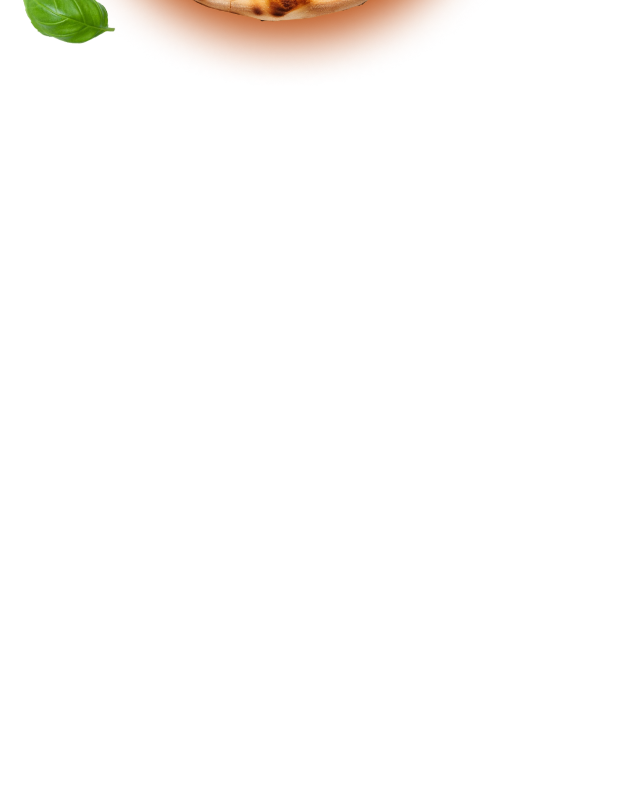
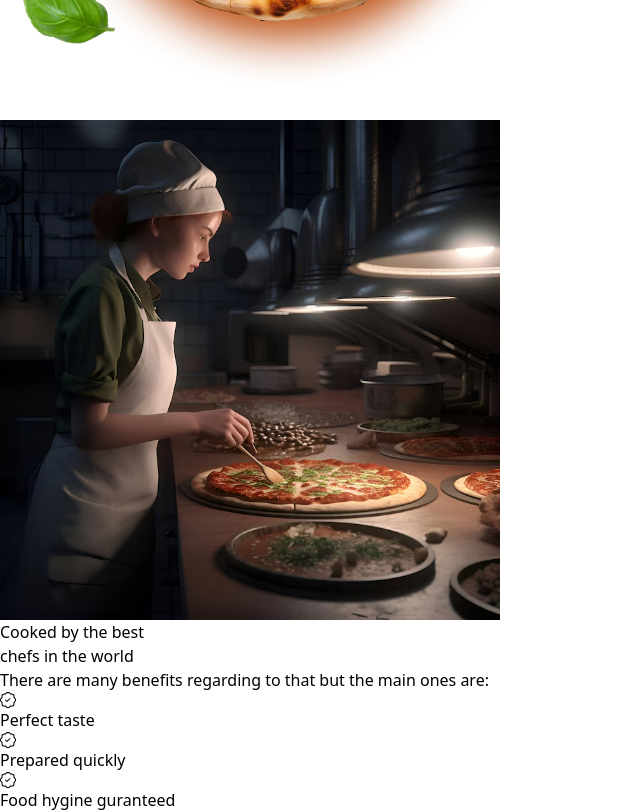
Before and after one commit to DeveshVerma1316/pizzaFrontend, a React (Vite) app: page / in a window 1280 px wide. Shown: the part 560-1372 px from the top of the page, without its empty margins (0-640 px from the left). Before the commit the page ends 800 px from the top, so only its background shows below. Built offline with nearby package versions, Linux system fonts and the light colour scheme.

Commit message:
Added pointers about app

```diff
--- /dev/null
+++ b/src/Components/Icons/IconPatchCheck.jsx
@@ -0,0 +1,19 @@
+function IconPatchCheck(props) {
+    return (
+      <svg
+        fill="currentColor"
+        viewBox="0 0 16 16"
+        height="1em"
+        width="1em"
+        {...props}
+      >
+        <path
+          fillRule="evenodd"
+          d="M10.354 6.146a.5.5 0 010 .708l-3 3a.5.5 0 01-.708 0l-1.5-1.5a.5.5 0 11.708-.708L7 8.793l2.646-2.647a.5.5 0 01.708 0z"
+        />
+        <path d="M10.273 2.513l-.921-.944.715-.698.622.637.89-.011a2.89 2.89 0 012.924 2.924l-.01.89.636.622a2.89 2.89 0 010 4.134l-.637.622.011.89a2.89 2.89 0 01-2.924 2.924l-.89-.01-.622.636a2.89 2.89 0 01-4.134 0l-.622-.637-.89.011a2.89 2.89 0 01-2.924-2.924l.01-.89-.636-.622a2.89 2.89 0 010-4.134l.637-.622-.011-.89a2.89 2.89 0 012.924-2.924l.89.01.622-.636a2.89 2.89 0 014.134 0l-.715.698a1.89 1.89 0 00-2.704 0l-.92.944-1.32-.016a1.89 1.89 0 00-1.911 1.912l.016 1.318-.944.921a1.89 1.89 0 000 2.704l.944.92-.016 1.32a1.89 1.89 0 001.912 1.911l1.318-.016.921.944a1.89 1.89 0 002.704 0l.92-.944 1.32.016a1.89 1.89 0 001.911-1.912l-.016-1.318.944-.921a1.89 1.89 0 000-2.704l-.944-.92.016-1.32a1.89 1.89 0 00-1.912-1.911l-1.318.016z" />
+      </svg>
+    );
+  }
+
+  export default IconPatchCheck;
--- a/src/Pages/Home.jsx
+++ b/src/Pages/Home.jsx
@@ -1,5 +1,7 @@
-import IconArrowRight from "../Components/ArrowRight";
+import IconArrowRight from "../Components/Icons/ArrowRight";
 import PizzaImage from "../assets/Images/pizza2.png";
+import CookingImage from "../assets/Images/cooking1.png";
+import IconPatchCheck from "../Components/Icons/IconPatchCheck";
 function Home (){
     return (
         <div>
@@ -45,6 +47,63 @@
 
             </section>
 
+
+            {/* Services section */}
+            <section
+            className="py-4 mt-6 bg-gradient-to-r from-amber-50 to-orange-300"
+            >
+                <div className="container flex flex-col md:flex-row">
+                    <div className="flex flex-col items-center justify-center rounded-lg lg:w-1/2">
+                    <img
+                    src={CookingImage}
+                    width  = {500}
+                    className="rounded-lg"
+                    alt="Cooking"
+                    />
+                    </div>
+                    <div className="flex flex-col flex-wrap text-center lg:py-6 lg:w-1/2 lg:pl-12 lg:text-left">
+                    <div className="flex flex-col items-center lg:items-start">
+                    <div>
+                        <h2 className="mb-2 text-5xl font-extrabold text-transparent  title-font bg-gradient-to-r from-orange-600 to-orange-300 bg-clip-text">
+                            Cooked by the best <br/>chefs in the world
+                        </h2>
+                        <p className="text-base leading-relaxed text-[#6B7280]">
+                            There are many benefits regarding to that but the main ones are:
+                        </p>
+                     </div>
+
+                    </div>
+
+                    <div className="w-full p-1">
+                        <div className="flex items-center h-full p-2 text-2xl rounded">
+                            <IconPatchCheck className="text-[#F38339]"/>
+                        <span className="font-bold title-font">Perfect taste</span>
+
+
+                        </div>
+                    </div>
+
+                    <div className="flex items-center h-full p-2 text-2xl rounded">
+                            <IconPatchCheck className="text-[#F38339]"/>
+                        <span className="font-bold title-font">Prepared quickly</span>
+
+
+                        </div>
+
+                    </div>
+
+                    <div className="flex items-center h-full p-2 text-2xl rounded">
+                            <IconPatchCheck className="text-[#F38339]"/>
+                        <span className="font-bold title-font">Food hygine guranteed</span>
+
+
+                        </div>
+
+
+                </div>
+
+            </section>
+
         </div>
 
     );
```
Also changed, not shown: src/Components/Icons/IconArrowRightShort.jsx (+20 -0 lines), src/Components/Icons/ArrowRight.jsx (renamed from src/Components/ArrowRight.jsx), src/assets/Images/cooking1.png (added).
